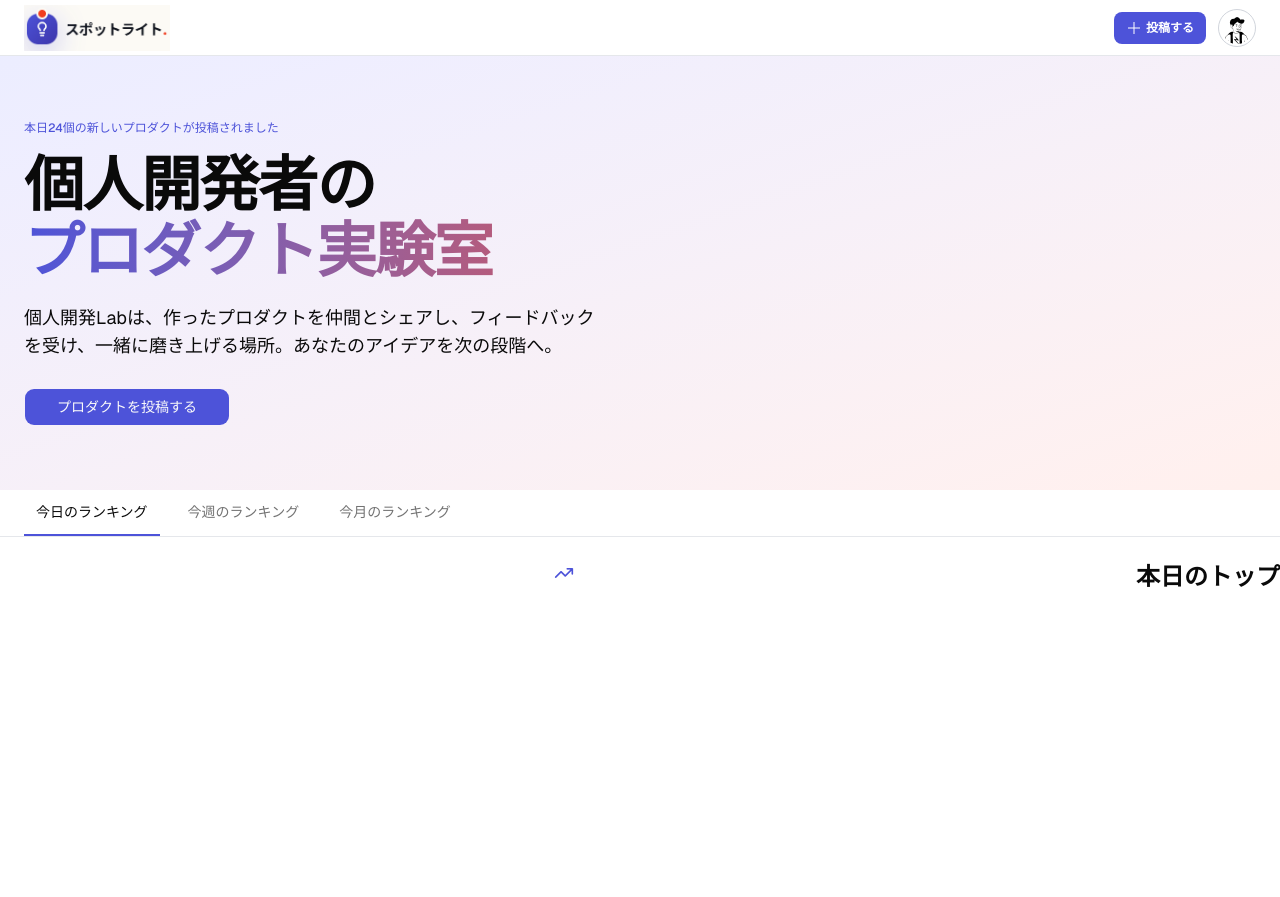
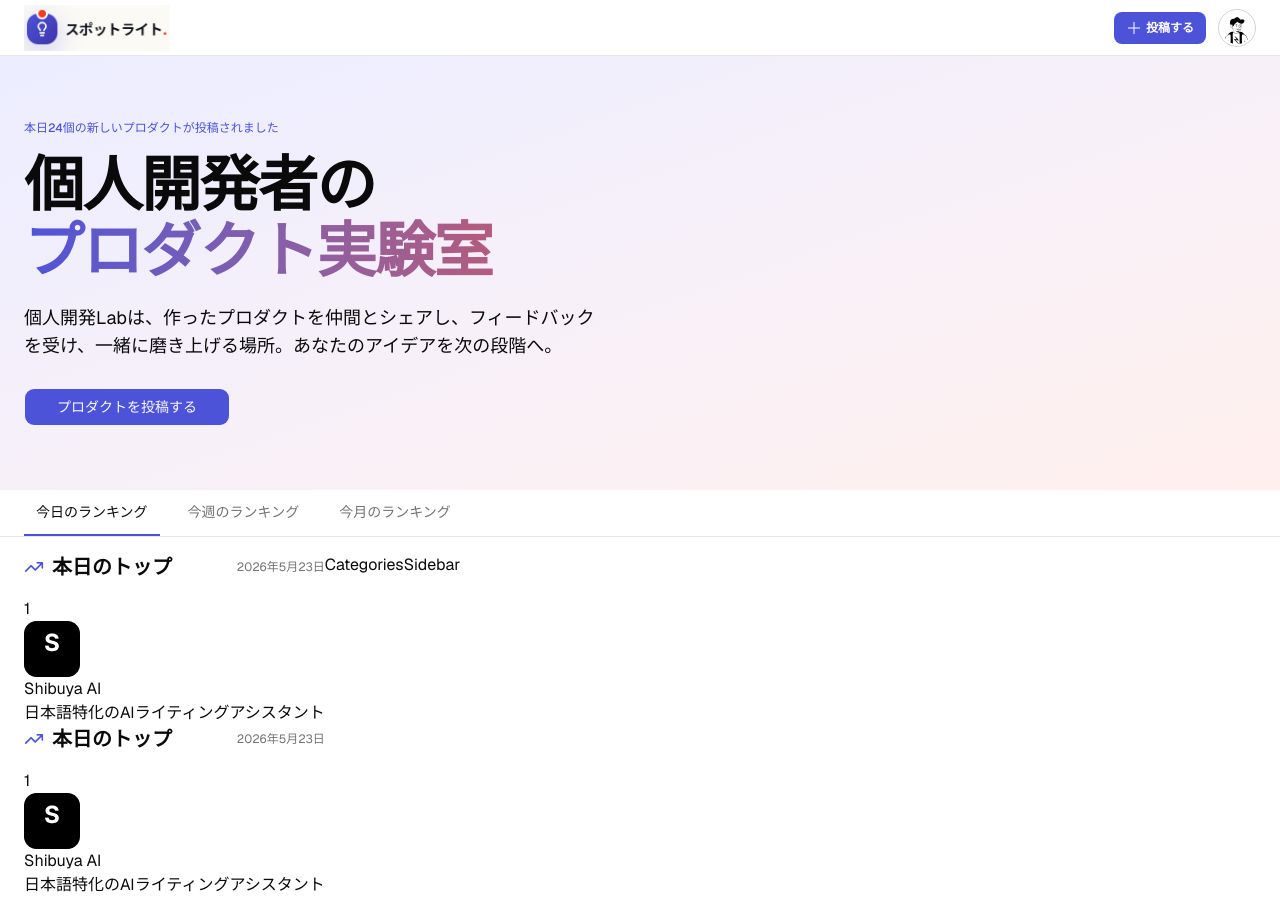
Before and after one commit to shima-engineer/project-a, a Next.js app: page / in a window 1280 px wide. Before the commit the page ends 800 px from the top, so only its background shows below. Built offline with nearby package versions, Linux system fonts and the light colour scheme.

Commit message:
wip:RankList実装中

```diff
--- a/src/app/page.tsx
+++ b/src/app/page.tsx
@@ -1,4 +1,5 @@
 import Hero from "../features/Hero";
+import CategoriesSidebar from "../features/ranking/CategoriesSidebar";
 import RankList from "../features/ranking/RankList";
 import RankTabs from "../features/ranking/RankTabs";
 
@@ -6,8 +7,16 @@ export default function Home() {
   return (
     <>
       <Hero />
-      <RankTabs />
-      <RankList />
+      <div className="mb-4">
+        <RankTabs />
+      </div>
+      <main className="flex mx-auto w-full max-w-7xl px-4 sm:px-6  flex-1">
+        <div>
+          <RankList />
+          <RankList />
+        </div>
+        <CategoriesSidebar />
+      </main>
     </>
   );
 }
--- a/src/features/ranking/CategoriesSidebar.tsx
+++ b/src/features/ranking/CategoriesSidebar.tsx
@@ -0,0 +1,9 @@
+import React from 'react'
+
+const CategoriesSidebar = () => {
+  return (
+    <div>CategoriesSidebar</div>
+  )
+}
+
+export default CategoriesSidebar
--- a/src/features/ranking/RankList.tsx
+++ b/src/features/ranking/RankList.tsx
@@ -4,18 +4,32 @@ import React from "react";
 const RankList = () => {
   return (
     <section>
+      <div className="flex items-center justify-between mb-4">
         <div className="flex items-center gap-2 text-xl font-bold">
           <Image
             src="/upIcon.png"
             alt="ランキングのイメージ"
             width={20}
             height={20}
-          className="mx-auto"
           />
-        <h2 className="text-2xl font-bold mt-6 mb-4 text-center">
-          本日のトップ
-        </h2>
+          <h2 className="">本日のトップ</h2>
         </div>
+        <time className="text-xs text-muted-foreground">2026年5月23日</time>
+      </div>
+      <div>
+        <ul>
+            <li>
+                <p>1</p>
+                <Image src="/userIcon.png" alt="1位" width={56} height={56} />
+                <div>
+                    <p>Shibuya AI</p>
+                    <p>日本語特化のAIライティングアシスタント</p>
+                    <div></div>
+                </div>
+            </li>
+        </ul>
+      </div>
+
     </section>
   );
 };
```
Also changed, not shown: public/userIcon.png (added). Lines whose indentation alone changed are shown as unchanged.
